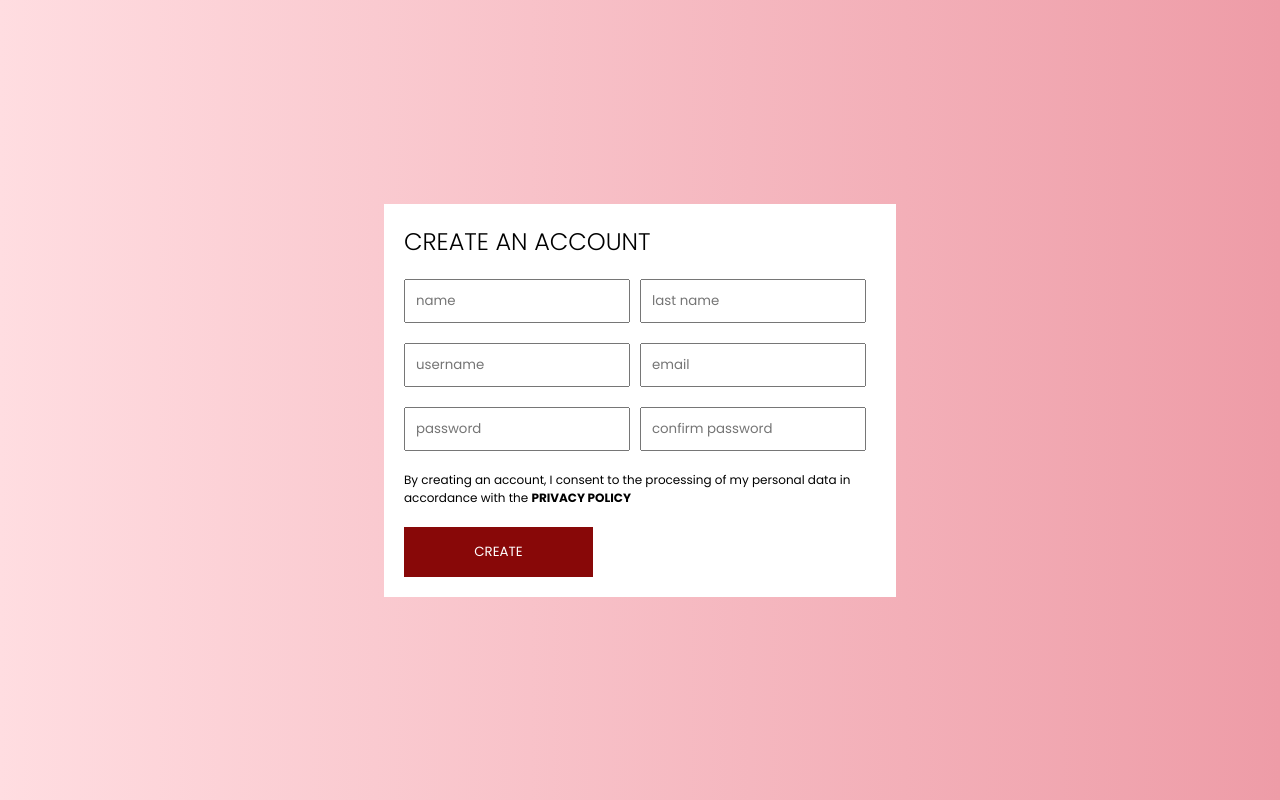
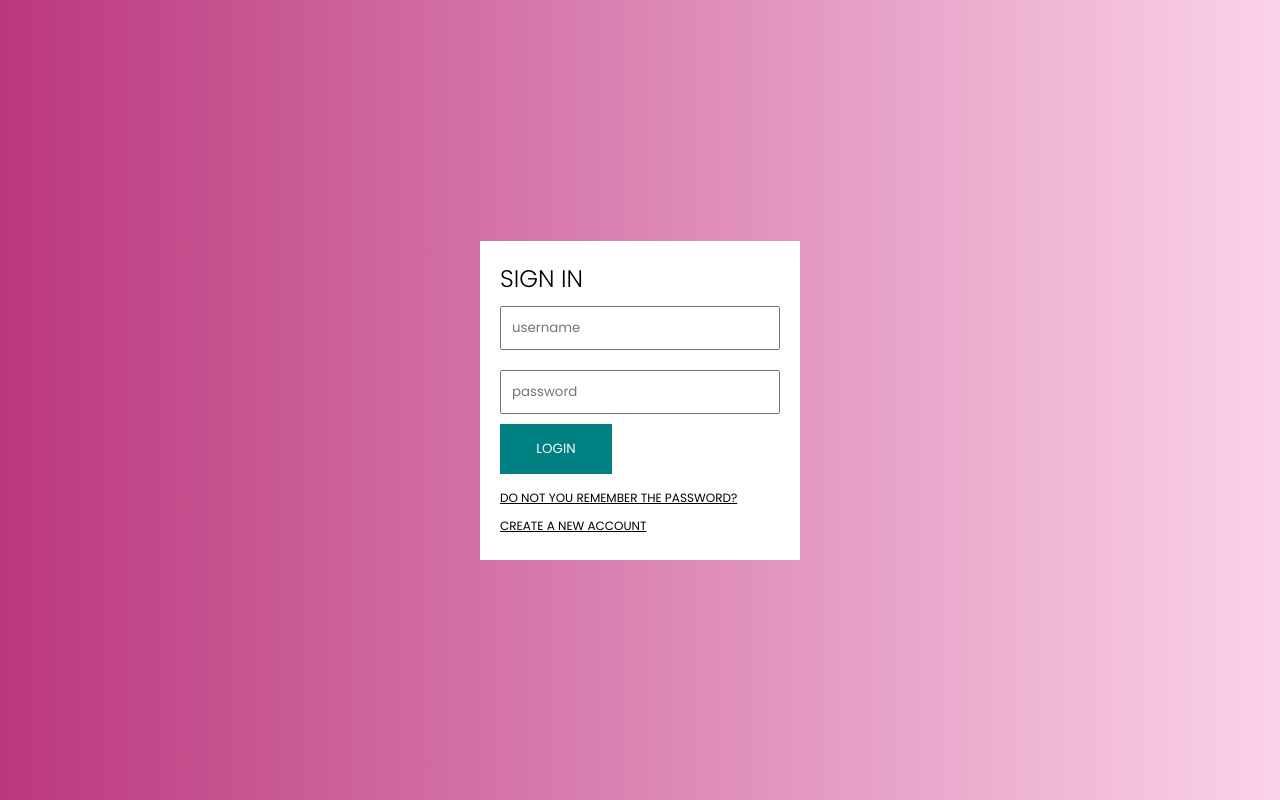
Before and after one commit to snowleopardAlexa/e-commerce-fashion-store, a React (Create React App) app: page / in a window 1280 px wide. Built offline with nearby package versions, Linux system fonts and the light colour scheme; a web font is replaced by a local one.

Commit message:
finish login page

```diff
--- a/src/App.js
+++ b/src/App.js
@@ -1,9 +1,9 @@
 import './App.css';
-import Register from './pages/Register';
+import Login from './pages/Login';
 
 function App() {
   return (
-    <Register />
+    <Login />
   );
 }
 
--- a/src/pages/Login.jsx
+++ b/src/pages/Login.jsx
@@ -2,14 +2,70 @@ import React from 'react';
 import styled from 'styled-components';
 
 
-const Container = styled.div `
+const Container = styled.div`
+  width: 100vw;
+  height: 100vh;
+  background: #FBD3E9;  /* fallback for old browsers */
+  background: -webkit-linear-gradient(to right, #BB377D, #FBD3E9);  /* Chrome 10-25, Safari 5.1-6 */
+  background: linear-gradient(to right, #BB377D, #FBD3E9); /* W3C, IE 10+/ Edge, Firefox 16+, Chrome 26+, Opera 12+, Safari 7+ */
+  display: flex;
+  align-items: center;
+  justify-content: center;
+`;
 
+const Wrapper = styled.div`
+  width: 25%;
+  padding: 20px;
+  background-color: white;
+`;
+
+const Title = styled.h1`
+  font-size: 24px;
+  font-weight: 300;
+`;
+
+const Form = styled.form`
+  display: flex;
+  flex-direction: column;
+`;
+
+const Input = styled.input`
+  flex: 1;
+  min-width: 40%;
+  margin: 10px 0;
+  padding: 10px;
+`;
+
+const Button = styled.button`
+  width: 40%;
+  border: none;
+  padding: 15px 20px;
+  background-color: teal;
+  color: white;
+  cursor: pointer;
+  margin-bottom: 10px;
+`;
+
+const Link = styled.a`
+  margin: 5px 0px;
+  font-size: 12px;
+  text-decoration: underline;
+  cursor: pointer;
 `;
 
 const Login = () => {
     return (
-        <Container>
-
+    <Container>
+      <Wrapper>
+        <Title>SIGN IN</Title>
+        <Form>
+          <Input placeholder="username" />
+          <Input placeholder="password" />
+          <Button>LOGIN</Button>
+          <Link>DO NOT YOU REMEMBER THE PASSWORD?</Link>
+          <Link>CREATE A NEW ACCOUNT</Link>
+        </Form>
+      </Wrapper>
         </Container>
     )
 }
```
